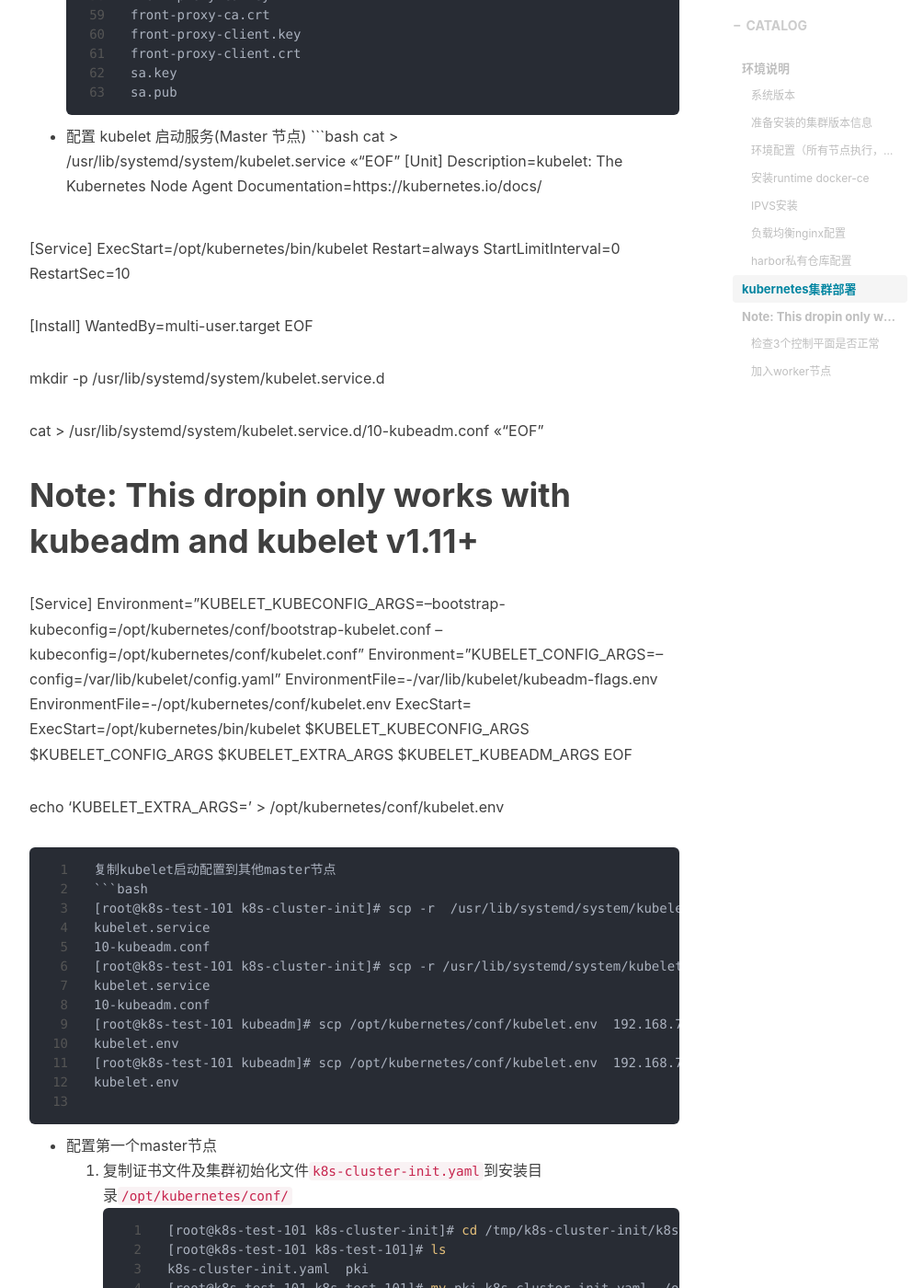
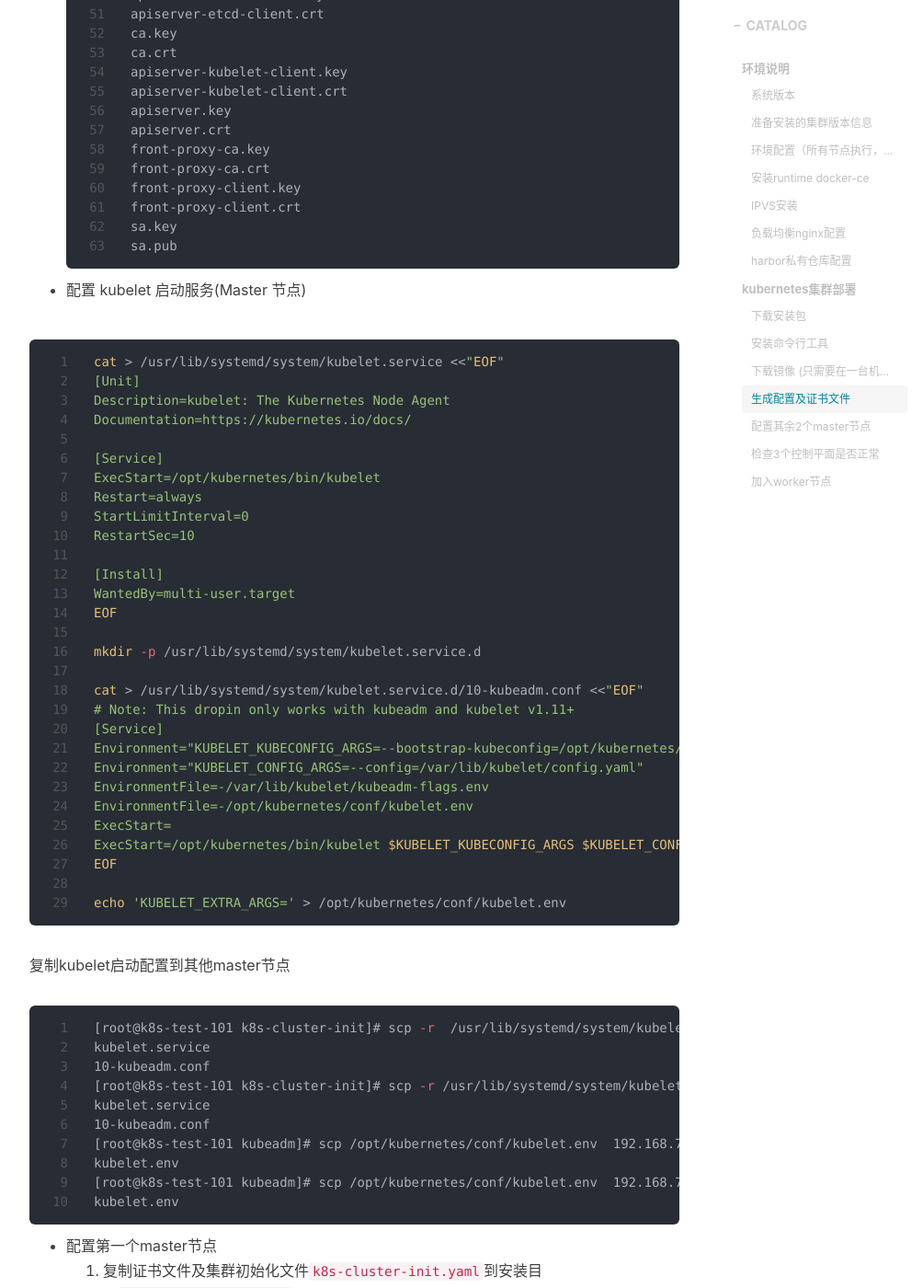
Before and after one commit to jano-X/jano-X.github.io, a Jekyll site: the page built from _posts/2019-09-20-kubernetes-multi-master-cluster-install-kubeadm-init.md, in a window 1280 px wide and 1400 px high, scrolled down 11531 px. Shown: the whole window at 92% size, without its empty margins (233-1237 px from the left). Built offline with Jekyll 4.4.1, drawn with Linux system fonts in a browser that asks for light colours; nearby versions of some CDN libraries; comment, search, counter and statistics services are not loaded; some of the changed text lies outside the part shown.

Commit message:
格式修改

````diff
--- a/_posts/2019-09-20-kubernetes-multi-master-cluster-install-kubeadm-init.md
+++ b/_posts/2019-09-20-kubernetes-multi-master-cluster-install-kubeadm-init.md
@@ -299,15 +299,23 @@
 
 ---
 ## kubernetes集群部署
+#### 下载安装包
 - 下载二进制安装包
 
-服务端
+- 服务端
 URL: `https://dl.k8s.io/v1.15.2/kubernetes-server-linux-amd64.tar.gz`
-sha256 校验码： `faa734636ca18ae8786552eab317c0288cf958525df9236ce9b734d5b13809c002bb1538763bc0f8cbb2efa4340152f2cc78630e6158ed7edee163ac53570e22`
-客户端
+```bash
+#sha256 校验码：
+faa734636ca18ae8786552eab317c0288cf958525df9236ce9b734d5b13809c002bb1538763bc0f8cbb2efa4340152f2cc78630e6158ed7edee163ac53570e22
+```
+- 客户端
 URL: `https://dl.k8s.io/v1.15.2/kubernetes-client-linux-amd64.tar.gz`
-sha256 校验码： `8a5f25e74a317169687abd65c499fc4f7cc2ff0824a7a9830acd38bfeec9923d8a0d653c3b1eec147c44a853ceeaa62bbb741f17e69b4df614008e53a2fe5b08`
+```bash
+#sha256 校验码：
+8a5f25e74a317169687abd65c499fc4f7cc2ff0824a7a9830acd38bfeec9923d8a0d653c3b1eec147c44a853ceeaa62bbb741f17e69b4df614008e53a2fe5b08
+```
 
+#### 安装命令行工具
 - 安装kubernetes二进制文件{kubectl,kubelet,kubeadm}
 
 ```bash
@@ -345,7 +353,7 @@
 ```
 > 可选，如不需要开启apiserver审计，需修改下面的安装脚本,去掉审计相关配置
 
-- 下载镜像 (只需要在一台机器push镜像)
+#### 下载镜像 (只需要在一台机器push镜像)
 
 因官方镜像需翻墙，这里通过`docker save`及`docer load`来导入镜像
 ```bash
@@ -384,6 +392,7 @@
 ```
 > 如果不使用私有仓库拉取镜像，可以将镜像`docker load`手动载入到每个节点。
 
+#### 生成配置及证书文件
 - 生成证书
 
 通过脚本`k8s-cluster-init.sh`生成所有master节点的证书
@@ -482,6 +491,7 @@
 ```
 
 - 配置 kubelet 启动服务(Master 节点)
+
 ```bash
 cat > /usr/lib/systemd/system/kubelet.service <<"EOF"
 [Unit]
@@ -608,7 +618,7 @@
 Created symlink from /etc/systemd/system/multi-user.target.wants/kubelet.service to /usr/lib/systemd/system/kubelet.service.
 ```
 
-- 配置其余2个master节点
+#### 配置其余2个master节点
 登录`节点k8s-test-102`开始配置
 ```bash
 yum install socat -y
````
